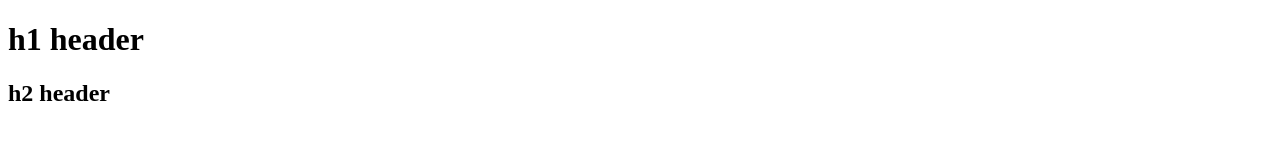
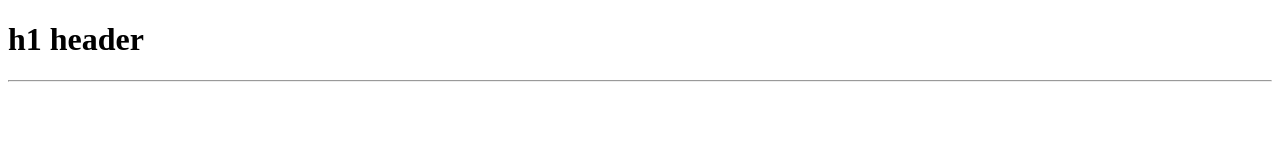
Before and after one commit to aidankulikowski/Hello-World-25, a plain HTML site: page index.html in a window 1280 px wide. Drawn offline with Linux system fonts and the light colour scheme.

Commit message:
Update index.html

```diff
--- a/index.html
+++ b/index.html
@@ -14,7 +14,7 @@
     </head>
     <body>
         <h1>h1 header</h1>
-        <h2>h2 header</h2>
+        <hr>
         <!--[if lt IE 7]>
             <p class="browsehappy">You are using an <strong>outdated</strong> browser. Please <a href="#">upgrade your browser</a> to improve your experience.</p>
         <![endif]-->
```
